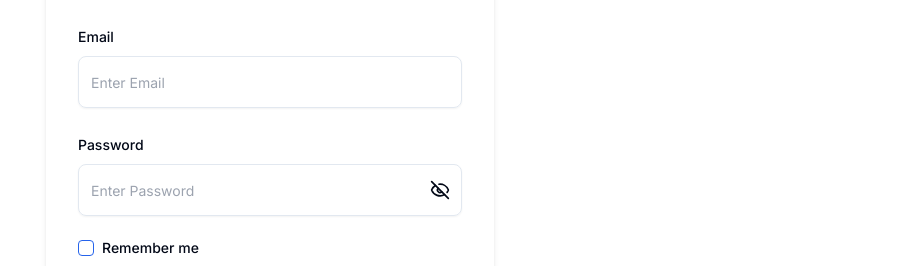
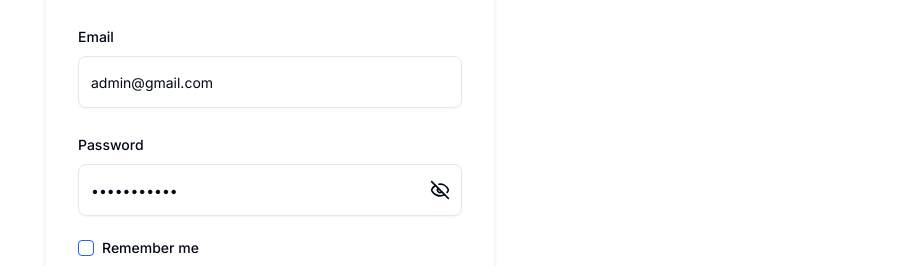
Before and after one commit to solohsu29/gondola-manage, a Next.js app: page /login in a window 1280 px wide. Shown: the part 284-550 px from the top of the page, without its empty margins (370-1280 px from the left). Built offline with nearby package versions, Linux system fonts and the light colour scheme.

Commit message:
make login form auto fill

```diff
--- a/app/(auth)/login/page.tsx
+++ b/app/(auth)/login/page.tsx
@@ -20,7 +20,7 @@ export default function LoginPage() {
   });
 
   const form = useForm({
-    defaultValues: { email: '', password: '', rememberMe: false },
+    defaultValues: { email: 'admin@gmail.com', password: 'admin123***', rememberMe: false },
     resolver: yupResolver(schema),
   });
 
--- a/app/(modules)/projects/page.tsx
+++ b/app/(modules)/projects/page.tsx
@@ -32,6 +32,7 @@ import { DataTable } from '@/components/common/data-table'
 import type { ColumnDef } from '@tanstack/react-table'
 import { toast } from 'sonner'
 import exportToCSV from '@/components/modules/projects/exportToCSV'
+import { formatDateDMY } from '@/app/utils/formatDate'
 
 function StatusBadge ({ status }: { status: string }) {
   switch (status) {
@@ -107,7 +108,7 @@ export default function ProjectsPage () {
       header: 'Created',
       cell: ({ row }) =>
         row.original.created
-          ? new Date(row.original.created).toLocaleDateString()
+          ? formatDateDMY(new Date(row.original.created).toLocaleDateString())
           : '-'
     },
     {
@@ -122,7 +123,7 @@ export default function ProjectsPage () {
       header: 'End Date',
       cell: ({ row }) =>
         row.original.endDate
-          ? new Date(row.original.endDate).toLocaleDateString()
+          ? formatDateDMY(new Date(row.original.endDate).toLocaleDateString())
           : '-'
     },
     {
```
